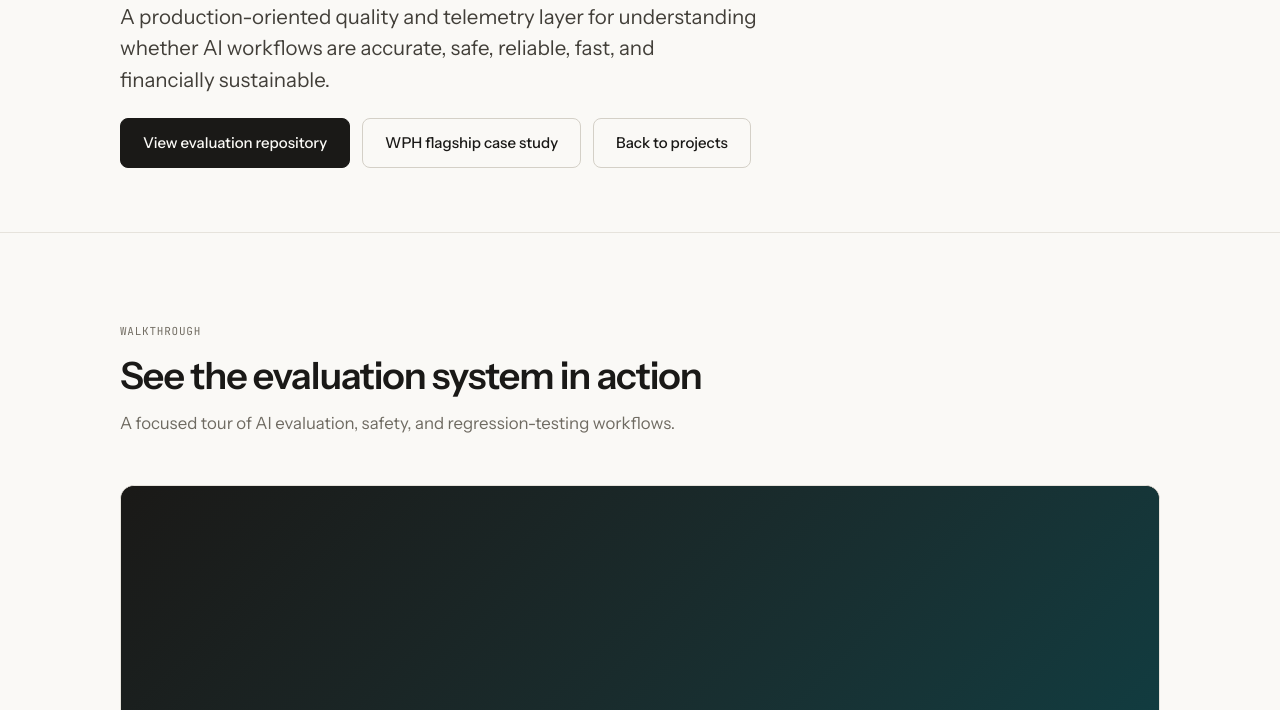
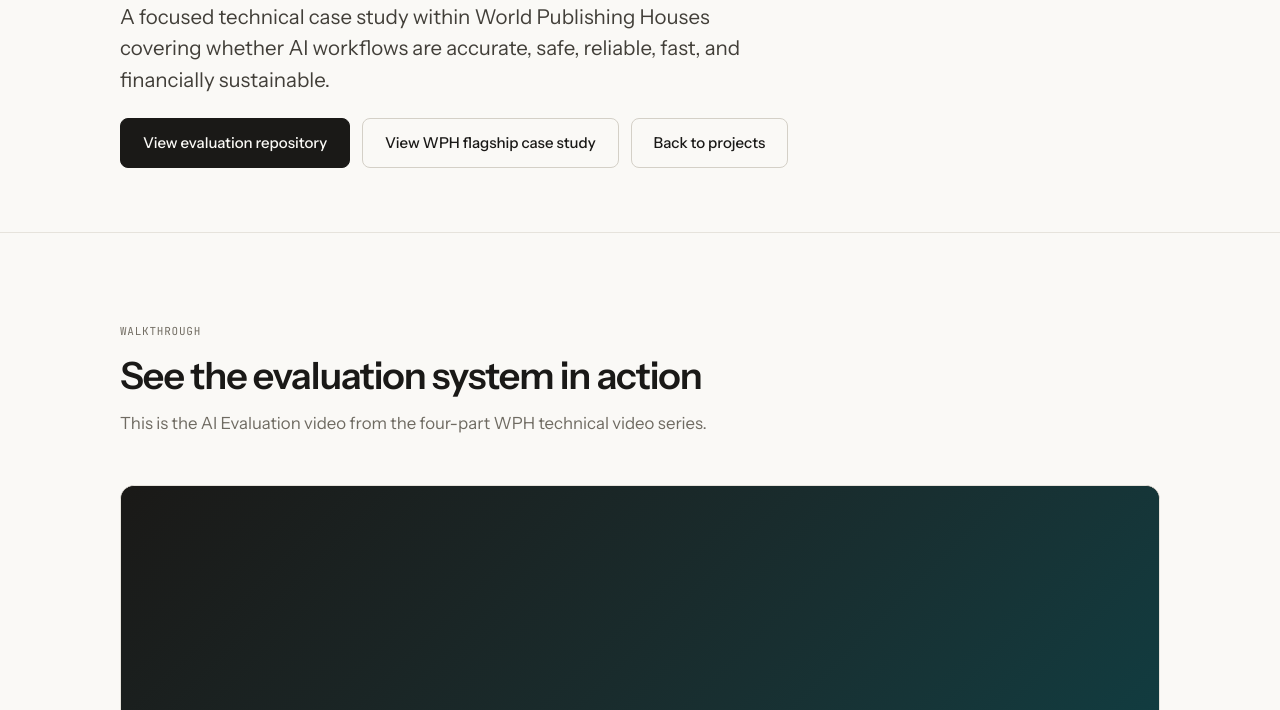
Before and after one commit to tetianakravchuk/tetianakravchuk.com, a plain HTML site: page projects/ai-evaluation-observability/index.html in a window 1280 px wide. Shown: the part 353-1063 px from the top of the page. Drawn offline with Linux system fonts and the light colour scheme.

Commit message:
Keep AI evaluation page aligned with four-video WPH set

```diff
--- a/projects/ai-evaluation-observability/index.html
+++ b/projects/ai-evaluation-observability/index.html
@@ -17,12 +17,12 @@
 <a href="#main" class="skip-link">Skip to main content</a>
 <nav class="nav" aria-label="Main navigation"><div class="nav-inner"><a class="brand" href="../../index.html">Tetiana Kravchuk <span class="brand-mark">Applied AI · AI Evaluation</span></a><button class="menu-toggle" type="button" aria-label="Toggle navigation menu" aria-expanded="false" aria-controls="site-navigation" data-menu-toggle><span class="menu-toggle-bars" aria-hidden="true"><span></span><span></span><span></span></span><span>Menu</span></button><div class="nav-links" id="site-navigation" data-nav-links><a href="../../pages/about.html">About</a><a href="../../pages/resume.html">Resume</a><a href="../../pages/projects.html">Projects</a><a href="../../pages/data-science.html">Data Science</a><a href="../../pages/qa-impact.html">QA Impact</a><a href="../../pages/contact.html">Contact</a></div></div></nav>
 <main id="main">
-<section class="page-title"><div class="container"><div class="eyebrow">AI Evaluation · AI Operations</div><h1>AI Evaluation & Observability Platform</h1><p class="lead">A production-oriented quality and telemetry layer for understanding whether AI workflows are accurate, safe, reliable, fast, and financially sustainable.</p><div class="actions"><a class="button primary" href="https://github.com/tetianakravchuk/wph-llm-eval" target="_blank" rel="noopener noreferrer">View evaluation repository</a><a class="button" href="../wph-ai-platform/">WPH flagship case study</a><a class="button" href="../../pages/projects.html">Back to projects</a></div></div></section>
-<section class="section"><div class="container"><div class="section-header"><div class="eyebrow">Walkthrough</div><h2>See the evaluation system in action</h2><p>A focused tour of AI evaluation, safety, and regression-testing workflows.</p></div><div class="video-embed" data-video="cCRwYSm_uWE"><button type="button" class="video-facade" data-video-play aria-label="Play the AI Evaluation and Observability walkthrough video"><span class="video-facade-inner"><span class="video-play-icon" aria-hidden="true">&#9654;</span><span class="video-facade-label">How I Test &amp; Evaluate AI Systems</span><span class="video-facade-sub">7:08 · evals, safety &amp; regression testing</span></span></button></div><p class="small-note"><a href="https://youtu.be/cCRwYSm_uWE" target="_blank" rel="noopener noreferrer" aria-label="Watch the evaluation walkthrough on YouTube (opens in new tab)">Watch on YouTube &#8599;</a></p></div></section>
+<section class="page-title"><div class="container"><div class="eyebrow">WPH technical deep dive · LLM Evaluation · AI Operations</div><h1>AI Evaluation & Observability Platform</h1><p class="lead">A focused technical case study within World Publishing Houses covering whether AI workflows are accurate, safe, reliable, fast, and financially sustainable.</p><div class="actions"><a class="button primary" href="https://github.com/tetianakravchuk/wph-llm-eval" target="_blank" rel="noopener noreferrer">View evaluation repository</a><a class="button" href="../wph-ai-platform/">View WPH flagship case study</a><a class="button" href="../../pages/projects.html">Back to projects</a></div></div></section>
+<section class="section"><div class="container"><div class="section-header"><div class="eyebrow">Walkthrough</div><h2>See the evaluation system in action</h2><p>This is the AI Evaluation video from the four-part WPH technical video series.</p></div><div class="video-embed" data-video="cCRwYSm_uWE"><button type="button" class="video-facade" data-video-play aria-label="Play the AI Evaluation and Safety walkthrough video"><span class="video-facade-inner"><span class="video-play-icon" aria-hidden="true">&#9654;</span><span class="video-facade-label">How I Test &amp; Evaluate AI Systems</span><span class="video-facade-sub">7:08 · evals, safety &amp; regression testing</span></span></button></div><p class="small-note"><a href="https://youtu.be/cCRwYSm_uWE" target="_blank" rel="noopener noreferrer">Watch on YouTube ↗</a> · <a href="../wph-ai-platform/#technical-deep-dives">View all four WPH videos →</a></p></div></section>
 <section class="section"><div class="container grid-2"><article class="card featured"><div class="kicker">Why I built it</div><h2>AI quality requires more than a good demo</h2><p>An LLM workflow can return a plausible answer while failing on source grounding, safety, cost, latency, or repeatability. I built a combined evaluation and telemetry layer to make those failure modes visible.</p></article><article class="card featured"><div class="kicker">My contribution</div><h2>Evaluation design through operating metrics</h2><p>I designed deterministic fixtures, trace propagation, cost calculation, usage aggregation, budget enforcement, admin APIs, dashboards, tests, and documentation for the platform.</p></article></div></section>
 <section class="section"><div class="container"><div class="section-header"><div class="eyebrow">Evaluation framework</div><h2>Measuring output quality</h2></div><div class="grid-3"><article class="card"><h3>Grounding</h3><p>Checks whether statements are supported by retrieved evidence and whether source context is preserved.</p></article><article class="card"><h3>Safety and claims</h3><p>Flags unsafe acquisition language, unsupported rights claims, misleading completeness claims, and other prohibited patterns.</p></article><article class="card"><h3>Regression protection</h3><p>Uses repeatable fixtures to compare prompt and agent behavior before promotion or rollback.</p></article></div></div></section>
 <section class="section"><div class="container"><div class="section-header"><div class="eyebrow">Observability</div><h2>Understanding operational behavior</h2></div><div class="grid-3"><article class="card"><h3>Trace every request</h3><p>Request-level trace propagation connects users, workspaces, prompts, agents, models, evaluations, latency, tokens, and failures.</p></article><article class="card"><h3>Calculate real cost</h3><p>Database-backed pricing supports per-request cost calculation, daily usage summaries, and workspace budget enforcement.</p></article><article class="card"><h3>Make failures actionable</h3><p>Admin APIs and dashboards expose cost, token, latency, failure, prompt, agent, and model trends plus trace-level details.</p></article></div></div></section>
-<section class="section"><div class="container project-detail"><article class="card"><h2>Delivered capabilities</h2><ul class="metric-list"><li>Execution metrics, pricing, daily usage, and budget data models.</li><li>Request-level trace propagation and execution detail views.</li><li>Token, model, latency, failure, prompt, agent, and workspace analytics.</li><li>Warning and hard-stop budget controls.</li><li>Administrative telemetry APIs and responsive dashboards.</li><li>Backend tests for pricing, cost, traces, aggregation, and budgets.</li><li>Architecture and operating documentation.</li></ul></article><article class="card"><h2>What this demonstrates</h2><ul class="metric-list"><li>LLM evaluation design.</li><li>Applied AI quality engineering.</li><li>Backend and database modeling.</li><li>AI observability and FinOps thinking.</li><li>Product analytics and executive reporting.</li><li>Testing, documentation, and operational readiness.</li></ul></article></div></section>
+<section class="section"><div class="container project-detail"><article class="card"><h2>Delivered capabilities</h2><ul class="metric-list"><li>Execution metrics, pricing, daily usage, and budget data models.</li><li>Request-level trace propagation and execution detail views.</li><li>Token, model, latency, failure, prompt, agent, and workspace analytics.</li><li>Warning and hard-stop budget controls.</li><li>Administrative telemetry APIs and responsive dashboards.</li><li>Backend tests for pricing, cost, traces, aggregation, and budgets.</li><li>Architecture and operating documentation.</li></ul></article><article class="card"><h2>What this demonstrates</h2><ul class="metric-list"><li>LLM evaluation design.</li><li>AI quality engineering.</li><li>Backend and database modeling.</li><li>AI observability and FinOps thinking.</li><li>Product analytics and executive reporting.</li><li>Testing, documentation, and operational readiness.</li></ul></article></div></section>
 <section class="section"><div class="container"><article class="card"><div class="kicker">Technology</div><h2>Skills demonstrated</h2><ul class="tag-list"><li>Python</li><li>PostgreSQL</li><li>SQL</li><li>REST APIs</li><li>LLM Evaluation</li><li>AI Observability</li><li>Telemetry</li><li>Prompt Evaluation</li><li>Cost Analytics</li><li>Budget Controls</li><li>Testing</li><li>Technical Documentation</li></ul></article></div></section>
 </main>
 <footer class="footer"><div class="container footer-inner"><div>© <span data-year></span> Tetiana Kravchuk</div><div class="footer-links"><a href="https://www.linkedin.com/in/tetianakravchuk" target="_blank" rel="noopener noreferrer">LinkedIn</a><a href="https://github.com/tetianakravchuk" target="_blank" rel="noopener noreferrer">GitHub</a><a href="../../pages/contact.html">Email me</a></div></div></footer><script src="../../assets/script.js?v=7"></script>
```
